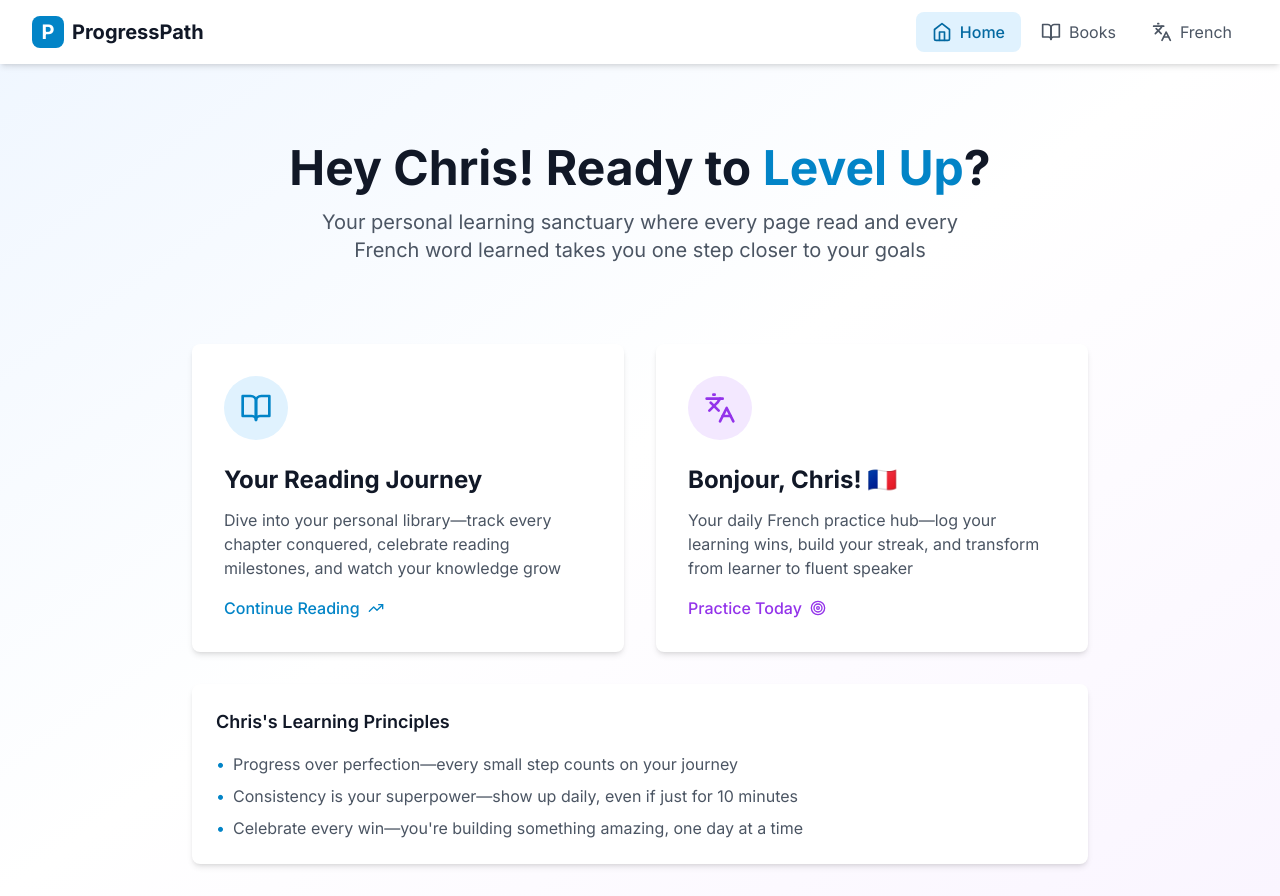
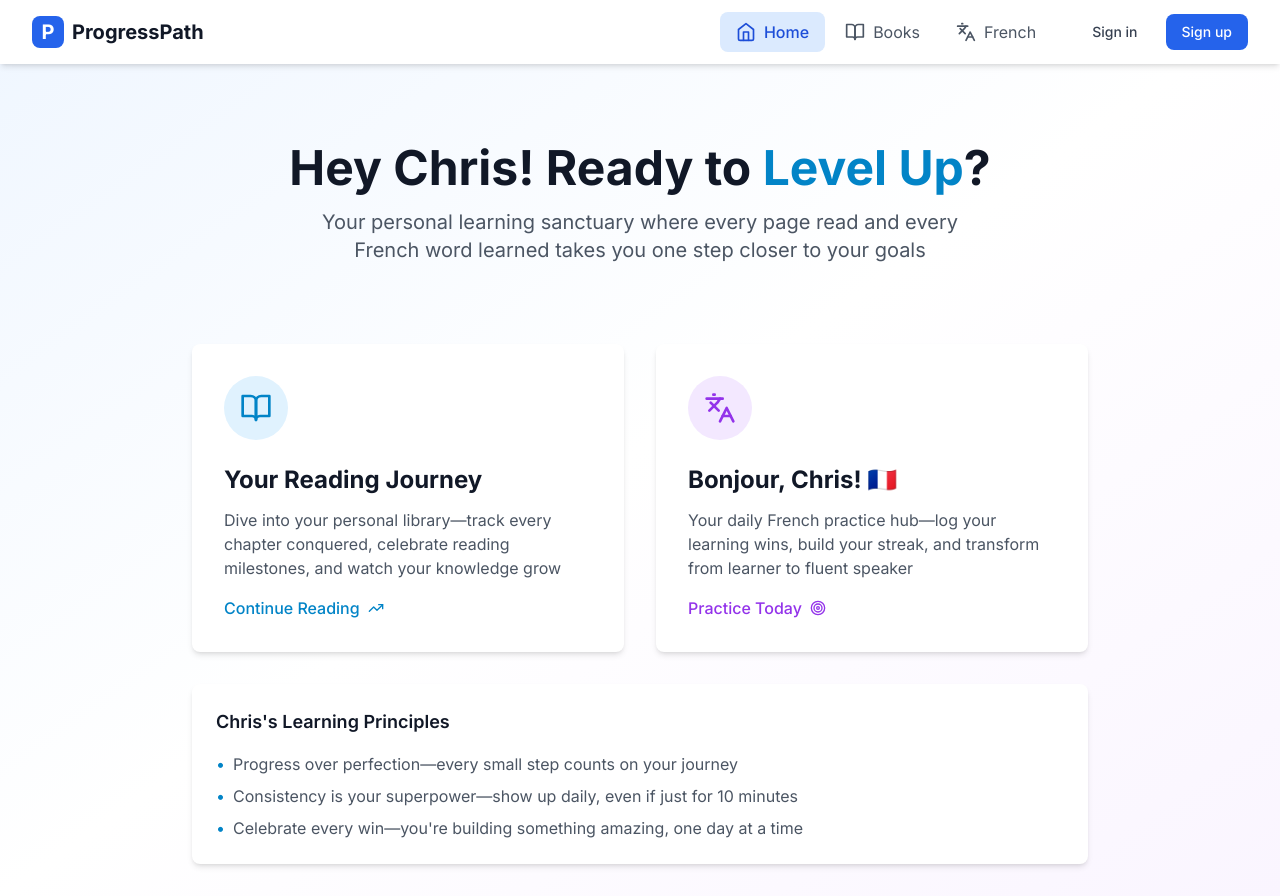
Before and after one commit to RixGem/ProgressPath, a Next.js app: page / in a window 1280 px wide. Built offline with nearby package versions, Linux system fonts and the light colour scheme.

Commit message:
Update Navigation and Layout to integrate authentication

```diff
--- a/app/layout.js
+++ b/app/layout.js
@@ -1,6 +1,7 @@
 import './globals.css'
 import { Inter } from 'next/font/google'
 import Navigation from '../components/Navigation'
+import { AuthProvider } from '../components/AuthProvider'
 
 const inter = Inter({ subsets: ['latin'] })
 
@@ -13,12 +14,14 @@ export default function RootLayout({ children }) {
   return (
     <html lang="en">
       <body className={inter.className}>
+        <AuthProvider>
           <div className="min-h-screen bg-gradient-to-br from-blue-50 via-white to-purple-50">
             <Navigation />
             <main className="max-w-7xl mx-auto px-4 sm:px-6 lg:px-8 py-8">
               {children}
             </main>
           </div>
+        </AuthProvider>
       </body>
     </html>
   )
--- a/components/Navigation.js
+++ b/components/Navigation.js
@@ -3,6 +3,7 @@
 import Link from 'next/link'
 import { usePathname } from 'next/navigation'
 import { BookOpen, Languages, Home } from 'lucide-react'
+import UserMenu from './UserMenu'
 
 export default function Navigation() {
   const pathname = usePathname()
@@ -18,12 +19,13 @@ export default function Navigation() {
       <div className="max-w-7xl mx-auto px-4 sm:px-6 lg:px-8">
         <div className="flex justify-between items-center h-16">
           <Link href="/" className="flex items-center space-x-2">
-            <div className="w-8 h-8 bg-primary-600 rounded-lg flex items-center justify-center">
+            <div className="w-8 h-8 bg-blue-600 rounded-lg flex items-center justify-center">
               <span className="text-white font-bold text-xl">P</span>
             </div>
             <span className="text-xl font-bold text-gray-900">ProgressPath</span>
           </Link>
 
+          <div className="flex items-center gap-6">
             <div className="flex space-x-1">
               {navItems.map((item) => {
                 const Icon = item.icon
@@ -34,7 +36,7 @@ export default function Navigation() {
                     href={item.href}
                     className={`flex items-center space-x-2 px-4 py-2 rounded-lg transition-colors duration-200 ${
                       isActive
-                      ? 'bg-primary-100 text-primary-700 font-medium'
+                        ? 'bg-blue-100 text-blue-700 font-medium'
                         : 'text-gray-600 hover:bg-gray-100 hover:text-gray-900'
                     }`}
                   >
@@ -44,6 +46,8 @@ export default function Navigation() {
                 )
               })}
             </div>
+            <UserMenu />
+          </div>
         </div>
       </div>
     </nav>
```
Lines whose indentation alone changed are shown as unchanged.
